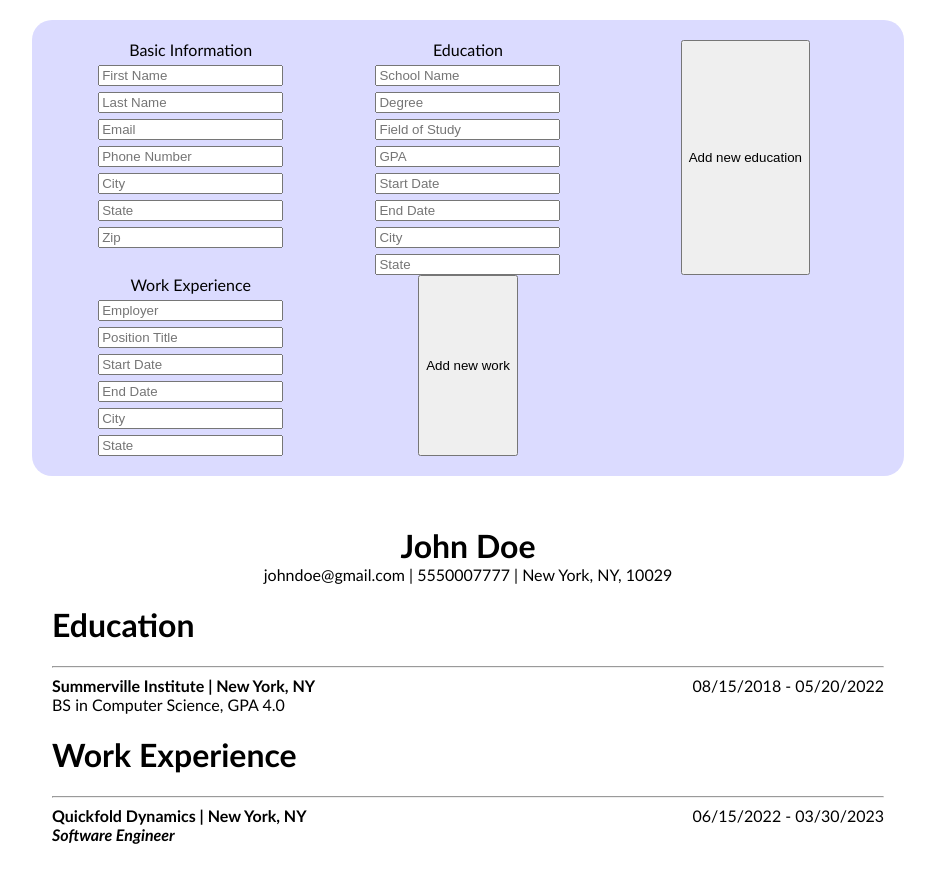
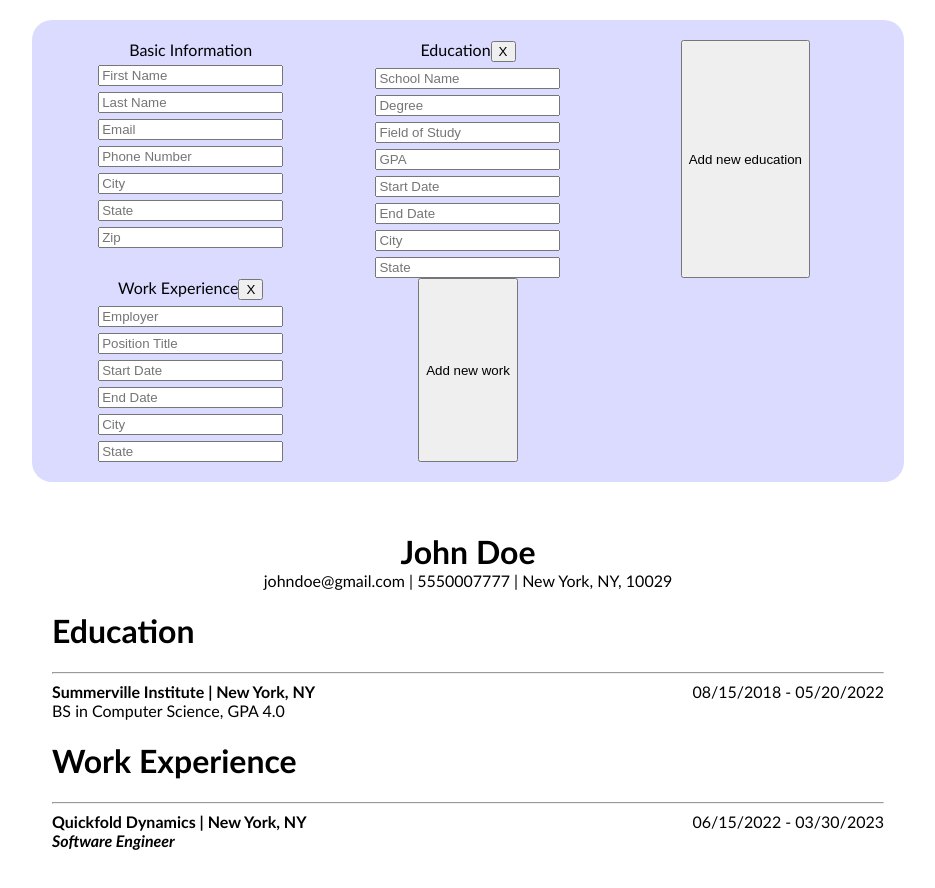
Before and after one commit to CharlesCoeder/cv-app, a React (Create React App) app: page / in a window 1280 px wide. Shown: the top 888 px of the page, without its empty margins (172-1107 px from the left). Built offline with nearby package versions, Linux system fonts and the light colour scheme.

Commit message:
can now remove sections

```diff
--- a/src/App.js
+++ b/src/App.js
@@ -54,6 +54,7 @@ class App extends Component{
     this.updateState = this.updateState.bind(this);
     this.addEducation = this.addEducation.bind(this);
     this.addWork = this.addWork.bind(this);
+    this.handleDelete = this.handleDelete.bind(this);
   }
 
   updateState(container, sectionID, property, value){
@@ -83,6 +84,7 @@ class App extends Component{
         'End Date' : '05/20/2022',
         'City' : 'New York',
         'State' : 'NY',
+        sectionType: 'Education',
         id: prevState.educationCounter},
       },
 
@@ -101,6 +103,7 @@ class App extends Component{
         'End Date' : '03/30/2023',
         'City' : 'New York',
         'State' : 'NY',
+        sectionType: 'Work Experience',
         id: prevState.workCounter,
         }
       },
@@ -108,11 +111,18 @@ class App extends Component{
       workCounter : prevState.workCounter + 1
     }))}
 
+    // remove a section from state
+    handleDelete(sectionType, id){
+      let state = {...this.state};
+      delete state[sectionType][id];
+      this.setState(state);
+  }
+
   render(){
     return (
       <div className="App">
         <UserInput updateState={this.updateState} addEducation={this.addEducation} addWork={this.addWork} educationCounter={this.state.educationCounter}
-          workCounter={this.state.workCounter} />
+          workCounter={this.state.workCounter} handleDelete={this.handleDelete}/>
 
         <ResumeOutput state={this.state}/>
       </div>
--- a/src/components/input/EducationForm.js
+++ b/src/components/input/EducationForm.js
@@ -7,6 +7,7 @@ class EducationForm extends Component {
     this.state = {};
 
     this.handleFieldChange = this.handleFieldChange.bind(this);
+    this.handleDelete = this.handleDelete.bind(this);
   }
 
   handleFieldChange(fieldId, value) {
@@ -15,12 +16,16 @@ class EducationForm extends Component {
     });
   }
 
+  handleDelete(){
+    this.props.handleDelete('Education', this.props.id);
+  }
+
   render(){
 
 
     return (
       <div className="inputSection">
-        <div>Education</div>
+        <div>Education<button onClick={this.handleDelete}>X</button></div>
         <InputField key={'School Name'} id={'School Name'} onChange={this.handleFieldChange} value={this.state['School Name']}/>
         <InputField key={'Degree'} id={'Degree'} onChange={this.handleFieldChange} value={this.state['Degree']}/>
         <InputField key={'Field of Study'} id={'Field of Study'} onChange={this.handleFieldChange} value={this.state['Field of Study']}/>
--- a/src/components/input/UserInput.js
+++ b/src/components/input/UserInput.js
@@ -9,12 +9,12 @@ class UserInput extends Component {
     super(props)
     this.onClickEducation = this.onClickEducation.bind(this);
     this.onClickWork = this.onClickWork.bind(this);
+    this.handleDelete = this.handleDelete.bind(this);
 
     this.state = {
-      educationForms : [<EducationForm updateState={this.props.updateState} id={0} key={0}/>],
-      workForms : [<WorkExperienceForm updateState={this.props.updateState} id={0} key={0}/>],
+      educationForms : {0: <EducationForm updateState={this.props.updateState} handleDelete={this.handleDelete} id={0} key={0}/>},
+      workForms : {0: <WorkExperienceForm updateState={this.props.updateState} handleDelete={this.handleDelete} id={0} key={0}/>},
     }
-
 
   }
 
@@ -23,7 +23,8 @@ class UserInput extends Component {
 
     // add input area for new education section
     this.setState(prevState => ({
-      educationForms: [...prevState.educationForms, <EducationForm updateState={updateState} id={educationCounter} key={educationCounter} />]
+      educationForms : {...prevState.educationForms,
+        educationCounter : <EducationForm updateState={updateState} handleDelete={this.handleDelete} id={educationCounter} key={educationCounter}/>}
     }));
 
     // add new section to parent state, which will then show its output
@@ -33,26 +34,42 @@ class UserInput extends Component {
   onClickWork(){
 
     const { workCounter, updateState } = this.props;
-    console.log(workCounter)
 
     // add input area for new work section
     this.setState(prevState => ({
-      workForms: [...prevState.workForms, <WorkExperienceForm updateState={updateState} id={workCounter} key={workCounter} />]
+      workForms: {...prevState.workForms,
+        workCounter : <WorkExperienceForm updateState={updateState} handleDelete={this.handleDelete} id={workCounter} key={workCounter}/>}
     }));
 
     // add new section to parent state, which will then show its output
     this.props.addWork()
   }
 
+  handleDelete(sectionType, id){
+    // remove section from App.js state
+    this.props.handleDelete(sectionType, id);
+
+    // remove section's input area from DOM
+    if (sectionType === 'Education'){
+      let state = {...this.state};
+      delete state['educationForms'][id];
+      this.setState(state);
+    }
+    else if (sectionType === 'Work Experience'){
+      let state = {...this.state};
+      delete state['workForms'][id];
+      this.setState(state);
+    }
+  }
 
   render(){
 
     return (
       <div className="UserInput">
         <BasicInfoForm updateState={this.props.updateState}/>
-        {this.state.educationForms}
+        {Object.values(this.state.educationForms)}
         <button onClick={this.onClickEducation}>Add new education</button>
-        {this.state.workForms}
+        {Object.values(this.state.workForms)}
         <button onClick={this.onClickWork}>Add new work</button>
       </div>
     )
--- a/src/components/input/WorkExperienceForm.js
+++ b/src/components/input/WorkExperienceForm.js
@@ -7,6 +7,7 @@ class WorkExperienceForm extends Component {
     this.state = {};
 
     this.handleFieldChange = this.handleFieldChange.bind(this);
+    this.handleDelete = this.handleDelete.bind(this);
   }
 
   handleFieldChange(fieldId, value) {
@@ -15,12 +16,16 @@ class WorkExperienceForm extends Component {
     });
   }
 
+  handleDelete(){
+    this.props.handleDelete('Work Experience', this.props.id);
+  }
+
   render(){
 
 
     return (
       <div className="inputSection">
-        <div>Work Experience</div>
+        <div>Work Experience<button onClick={this.handleDelete}>X</button></div>
         <InputField key={'Employer'} id={'Employer'} onChange={this.handleFieldChange} value={this.state['Employer']}/>
         <InputField key={'Position Title'} id={'Position Title'} onChange={this.handleFieldChange} value={this.state['Position Title']}/>
         <InputField key={'Start Date'} id={'Start Date'} onChange={this.handleFieldChange} value={this.state['Start Date']}/>
```
